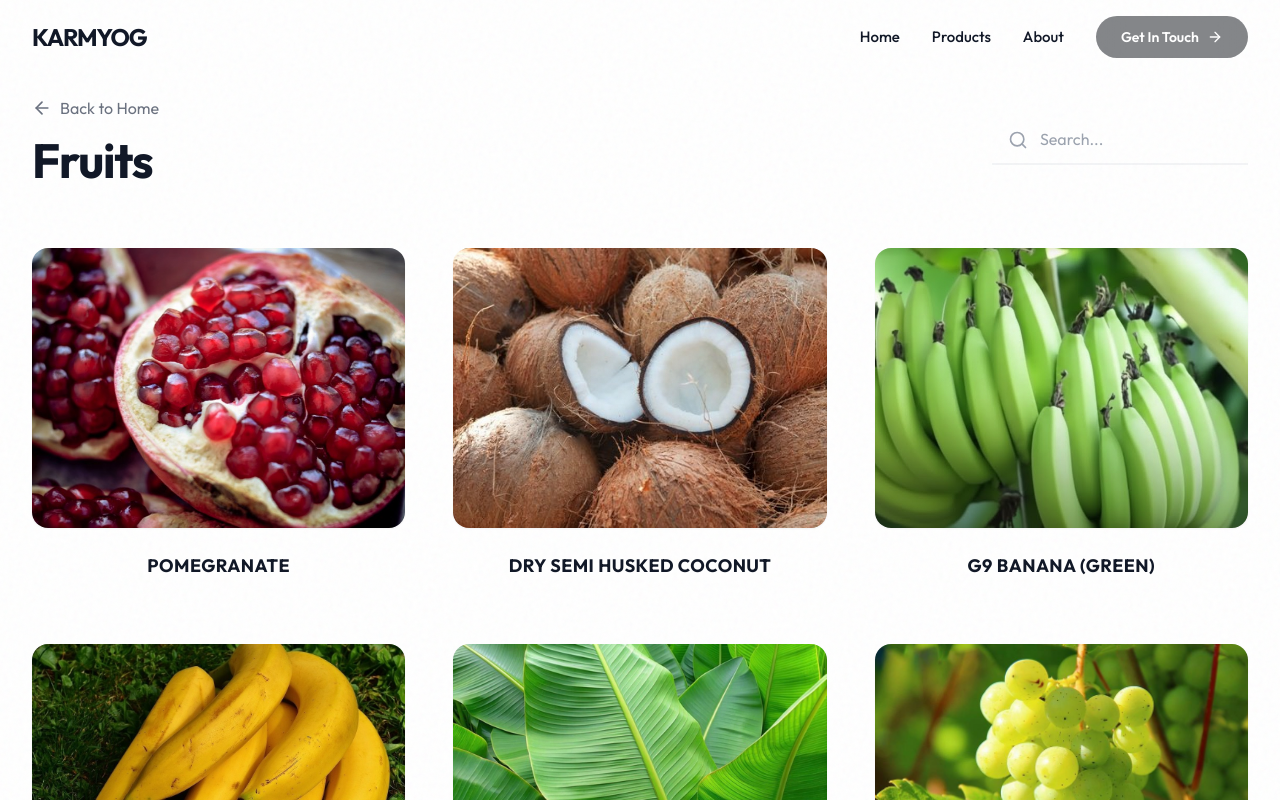
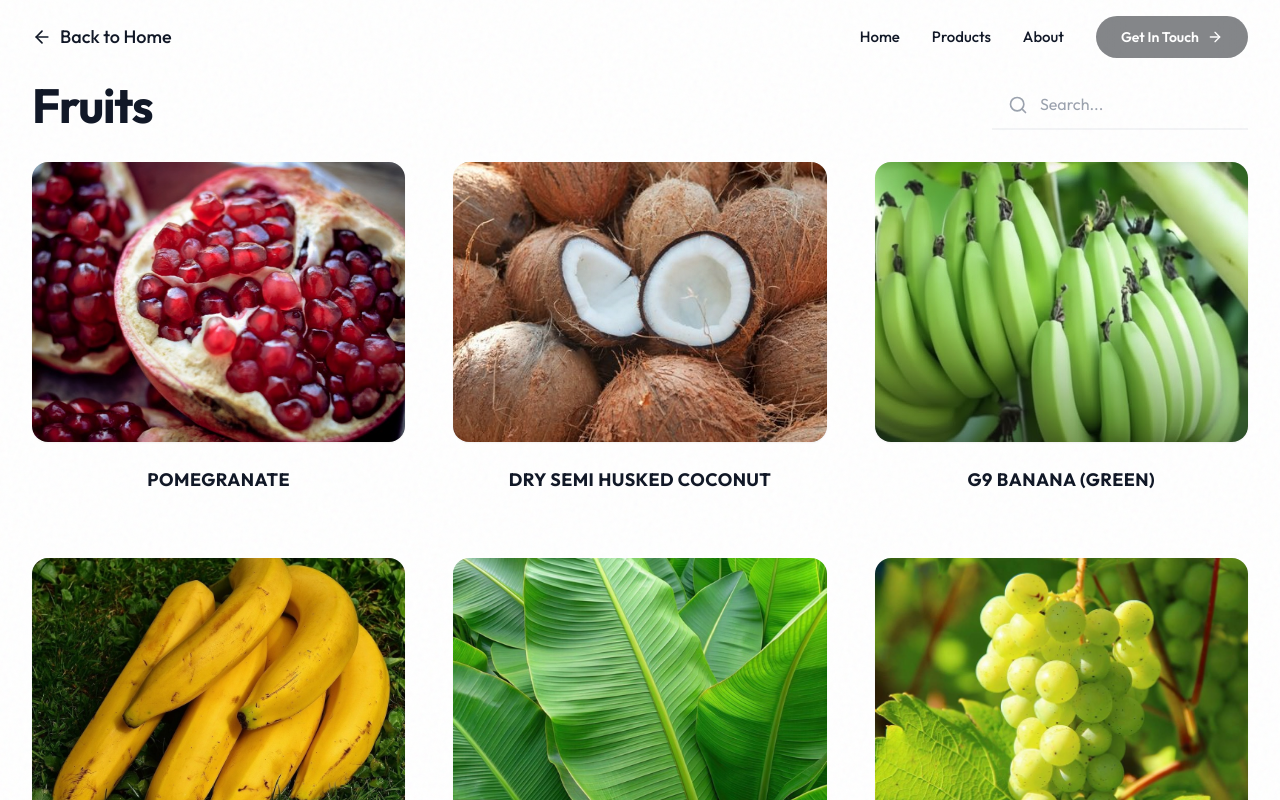
Before and after one commit to Boogiepop004/karmyog_export, a React (Vite) app: page /products/fruits in a window 1280 px wide. Shown: the top 800 px of the page. Built offline with nearby package versions, Linux system fonts and the light colour scheme.

Commit message:
Refactor: Navbar 'Back to Home' on product pages & spacing specific adjustments

```diff
--- a/src/components/Navbar.jsx
+++ b/src/components/Navbar.jsx
@@ -1,7 +1,7 @@
 import React, { useState, useEffect } from 'react';
 import { Link, useLocation } from 'react-router-dom';
 import { motion, AnimatePresence } from 'framer-motion';
-import { Menu, X, ArrowRight } from 'lucide-react';
+import { Menu, X, ArrowRight, ArrowLeft } from 'lucide-react';
 
 const Navbar = () => {
     const [isOpen, setIsOpen] = useState(false);
@@ -45,10 +45,17 @@ const Navbar = () => {
                         <div className="flex items-center py-4">
 
                             {/* Logo */}
+                            {/* Logo or Back to Home for Product Pages */}
                             <div className="flex-shrink-0 flex items-center gap-2">
-                                <Link to="/" className={`font-main font-bold text-2xl tracking-tighter transition-colors ${scrolled || isOpen ? 'text-gray-900' : 'text-gray-900'}`}>
-                                    KARMYOG
-                                </Link>
+                                {location.pathname.startsWith('/products/') ? (
+                                    <Link to="/" className={`font-medium text-lg flex items-center gap-2 transition-colors hover:text-brand-cyan ${scrolled || isOpen ? 'text-gray-900' : 'text-gray-900'}`}>
+                                        <ArrowLeft size={20} /> Back to Home
+                                    </Link>
+                                ) : (
+                                    <Link to="/" className={`font-main font-bold text-2xl tracking-tighter transition-colors ${scrolled || isOpen ? 'text-gray-900' : 'text-gray-900'}`}>
+                                        KARMYOG
+                                    </Link>
+                                )}
                             </div>
 
                             {/* Spacer to push everything else to the right */}
--- a/src/pages/Fruits.jsx
+++ b/src/pages/Fruits.jsx
@@ -29,15 +29,12 @@ const Fruits = () => {
     );
 
     return (
-        <div className="pt-24 pb-16 min-h-screen">
+        <div className="pt-20 pb-16 min-h-screen">
             <div className="max-w-7xl mx-auto px-4 sm:px-6 lg:px-8">
 
                 {/* Header - Simple & Clean */}
-                <div className="flex flex-col md:flex-row md:items-center justify-between gap-6 mb-16">
+                <div className="flex flex-col md:flex-row md:items-center justify-between gap-6 mb-8">
                     <div>
-                        <Link to="/" className="inline-flex items-center text-gray-500 hover:text-brand-black mb-4 transition-colors">
-                            <ArrowLeft size={20} className="mr-2" /> Back to Home
-                        </Link>
                         <h1 className="text-4xl md:text-5xl font-bold text-gray-900 tracking-tight">
                             Fruits
                         </h1>
--- a/src/pages/Spices.jsx
+++ b/src/pages/Spices.jsx
@@ -24,15 +24,12 @@ const Spices = () => {
     );
 
     return (
-        <div className="pt-24 pb-16 min-h-screen">
+        <div className="pt-20 pb-16 min-h-screen">
             <div className="max-w-7xl mx-auto px-4 sm:px-6 lg:px-8">
 
                 {/* Header */}
-                <div className="flex flex-col md:flex-row md:items-center justify-between gap-6 mb-16">
+                <div className="flex flex-col md:flex-row md:items-center justify-between gap-6 mb-8">
                     <div>
-                        <Link to="/" className="inline-flex items-center text-gray-500 hover:text-brand-black mb-4 transition-colors">
-                            <ArrowLeft size={20} className="mr-2" /> Back to Home
-                        </Link>
                         <h1 className="text-4xl md:text-5xl font-bold text-gray-900 tracking-tight">
                             Spices
                         </h1>
--- a/src/pages/Textile.jsx
+++ b/src/pages/Textile.jsx
@@ -18,15 +18,12 @@ const Textile = () => {
     );
 
     return (
-        <div className="pt-24 pb-16 min-h-screen">
+        <div className="pt-20 pb-16 min-h-screen">
             <div className="max-w-7xl mx-auto px-4 sm:px-6 lg:px-8">
 
                 {/* Header */}
-                <div className="flex flex-col md:flex-row md:items-center justify-between gap-6 mb-16">
+                <div className="flex flex-col md:flex-row md:items-center justify-between gap-6 mb-8">
                     <div>
-                        <Link to="/" className="inline-flex items-center text-gray-500 hover:text-brand-black mb-4 transition-colors">
-                            <ArrowLeft size={20} className="mr-2" /> Back to Home
-                        </Link>
                         <h1 className="text-4xl md:text-5xl font-bold text-gray-900 tracking-tight">
                             Textile
                         </h1>
```
